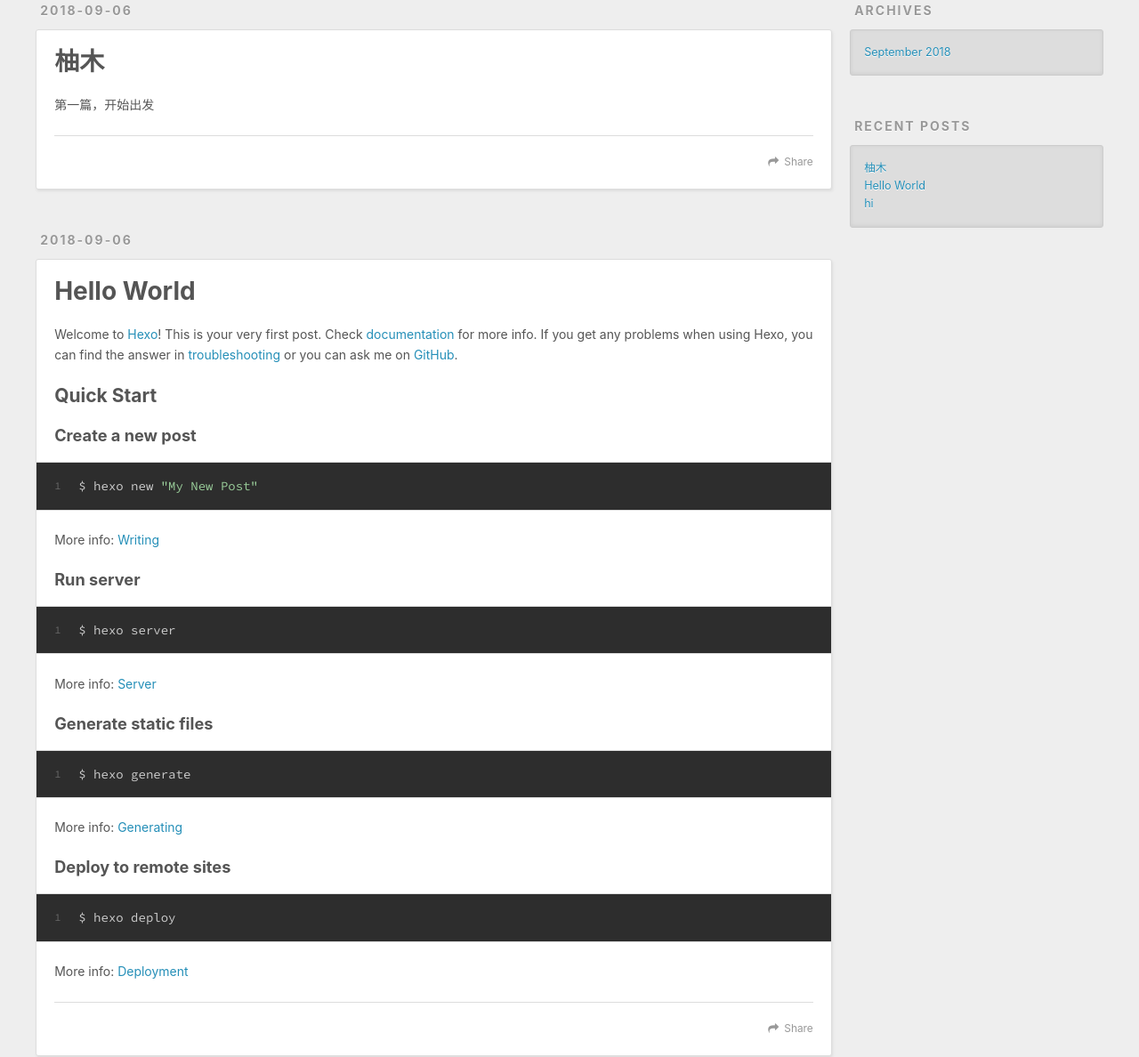
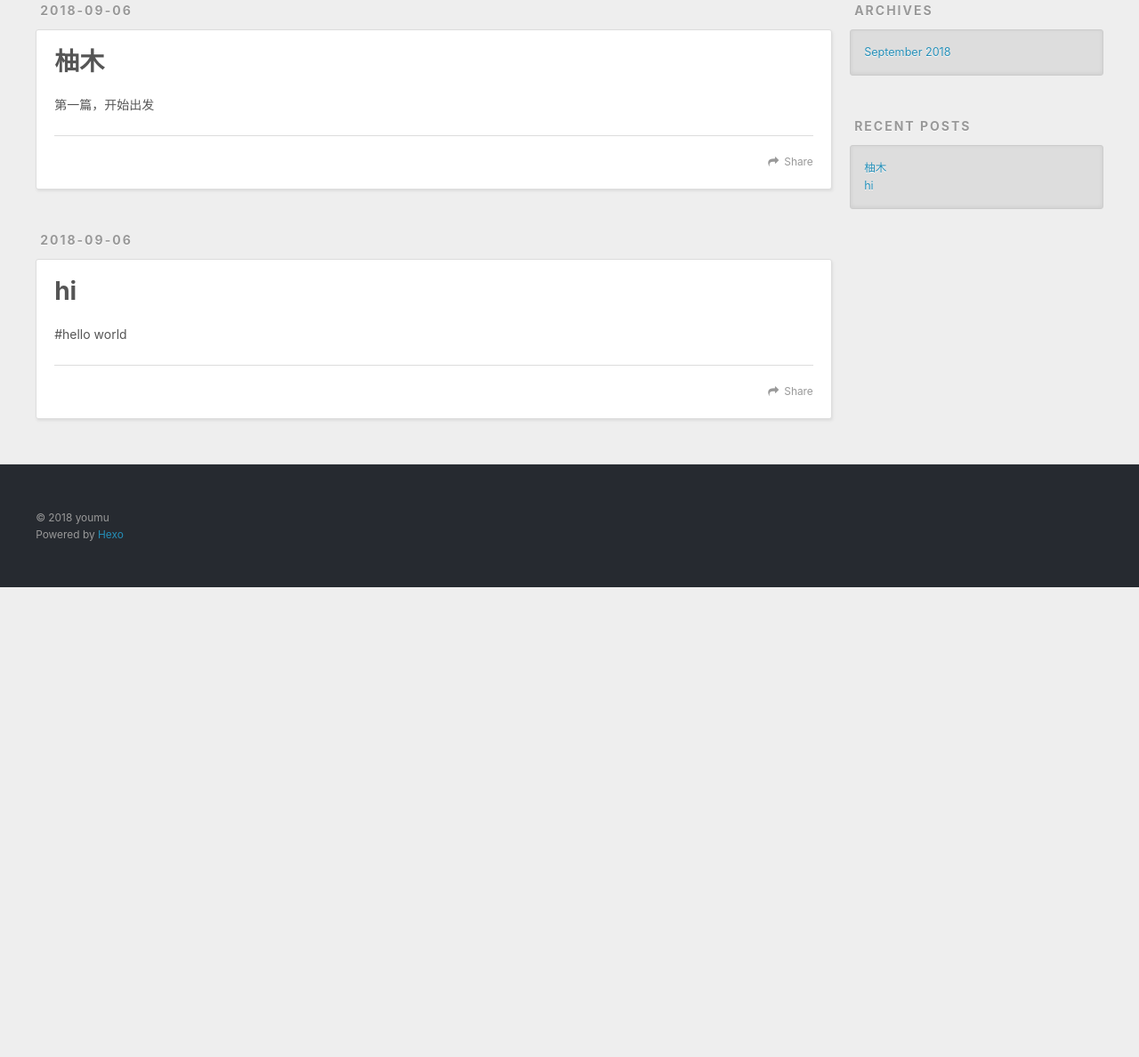
Before and after one commit to mumoing/mumoing.github.io, a plain HTML site: page index.html in a window 1280 px wide. Shown: the part 346-1534 px from the top of the page at 89% size. After the commit the page ends 1006 px from the top, so only its background shows below. Drawn offline with nearby package versions, Linux system fonts and the light colour scheme.

Commit message:
Site updated: 2018-09-07 13:53:36

```diff
--- a/index.html
+++ b/index.html
@@ -97,52 +97,7 @@
 
     </div>
     <footer class="article-footer">
-      <a data-url="http://www.jxueing.top/2018/09/06/柚木/" data-id="cjlqoo81m000205q04kab9mzd" class="article-share-link">Share</a>
-
-
-    </footer>
-  </div>
-
-</article>
-
-
-
-    <article id="post-hello-world" class="article article-type-post" itemscope itemprop="blogPost">
-  <div class="article-meta">
-    <a href="/2018/09/06/hello-world/" class="article-date">
-  <time datetime="2018-09-06T11:53:02.484Z" itemprop="datePublished">2018-09-06</time>
-</a>
-
-  </div>
-  <div class="article-inner">
-
-
-      <header class="article-header">
-
-
-    <h1 itemprop="name">
-      <a class="article-title" href="/2018/09/06/hello-world/">Hello World</a>
-    </h1>
-
-
-      </header>
-
-    <div class="article-entry" itemprop="articleBody">
-
-        <p>Welcome to <a href="https://hexo.io/" target="_blank" rel="noopener">Hexo</a>! This is your very first post. Check <a href="https://hexo.io/docs/" target="_blank" rel="noopener">documentation</a> for more info. If you get any problems when using Hexo, you can find the answer in <a href="https://hexo.io/docs/troubleshooting.html" target="_blank" rel="noopener">troubleshooting</a> or you can ask me on <a href="https://github.com/hexojs/hexo/issues" target="_blank" rel="noopener">GitHub</a>.</p>
-<h2 id="Quick-Start"><a href="#Quick-Start" class="headerlink" title="Quick Start"></a>Quick Start</h2><h3 id="Create-a-new-post"><a href="#Create-a-new-post" class="headerlink" title="Create a new post"></a>Create a new post</h3><figure class="highlight bash"><table><tr><td class="gutter"><pre><span class="line">1</span><br></pre></td><td class="code"><pre><span class="line">$ hexo new <span class="string">"My New Post"</span></span><br></pre></td></tr></table></figure>
-<p>More info: <a href="https://hexo.io/docs/writing.html" target="_blank" rel="noopener">Writing</a></p>
-<h3 id="Run-server"><a href="#Run-server" class="headerlink" title="Run server"></a>Run server</h3><figure class="highlight bash"><table><tr><td class="gutter"><pre><span class="line">1</span><br></pre></td><td class="code"><pre><span class="line">$ hexo server</span><br></pre></td></tr></table></figure>
-<p>More info: <a href="https://hexo.io/docs/server.html" target="_blank" rel="noopener">Server</a></p>
-<h3 id="Generate-static-files"><a href="#Generate-static-files" class="headerlink" title="Generate static files"></a>Generate static files</h3><figure class="highlight bash"><table><tr><td class="gutter"><pre><span class="line">1</span><br></pre></td><td class="code"><pre><span class="line">$ hexo generate</span><br></pre></td></tr></table></figure>
-<p>More info: <a href="https://hexo.io/docs/generating.html" target="_blank" rel="noopener">Generating</a></p>
-<h3 id="Deploy-to-remote-sites"><a href="#Deploy-to-remote-sites" class="headerlink" title="Deploy to remote sites"></a>Deploy to remote sites</h3><figure class="highlight bash"><table><tr><td class="gutter"><pre><span class="line">1</span><br></pre></td><td class="code"><pre><span class="line">$ hexo deploy</span><br></pre></td></tr></table></figure>
-<p>More info: <a href="https://hexo.io/docs/deployment.html" target="_blank" rel="noopener">Deployment</a></p>
-
-
-    </div>
-    <footer class="article-footer">
-      <a data-url="http://www.jxueing.top/2018/09/06/hello-world/" data-id="cjlqoo815000005q0xs3caega" class="article-share-link">Share</a>
+      <a data-url="http://www.jxueing.top/2018/09/06/柚木/" data-id="cjlrl49ag0001o5q0053yaqb8" class="article-share-link">Share</a>
 
 
     </footer>
@@ -179,7 +134,7 @@
 
     </div>
     <footer class="article-footer">
-      <a data-url="http://www.jxueing.top/2018/09/06/hi/" data-id="cjlqoo81g000105q0refd3dil" class="article-share-link">Share</a>
+      <a data-url="http://www.jxueing.top/2018/09/06/hi/" data-id="cjlrl49a60000o5q0um4t34yu" class="article-share-link">Share</a>
 
 
     </footer>
@@ -221,10 +176,6 @@
 
           <li>
             <a href="/2018/09/06/柚木/">柚木</a>
-          </li>
-
-          <li>
-            <a href="/2018/09/06/hello-world/">Hello World</a>
           </li>
 
           <li>
```
Also changed, not shown: 2018/09/06/hi/index.html (+3 -7 lines), 2018/09/06/柚木/index.html (+3 -7 lines), archives/2018/09/index.html (+0 -23 lines), archives/2018/index.html (+0 -23 lines), archives/index.html (+0 -23 lines).
